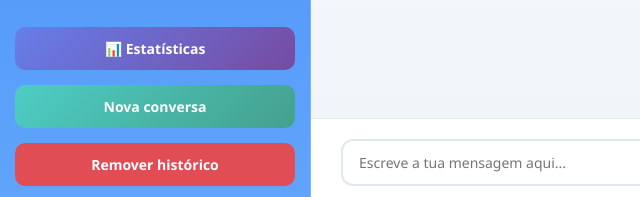
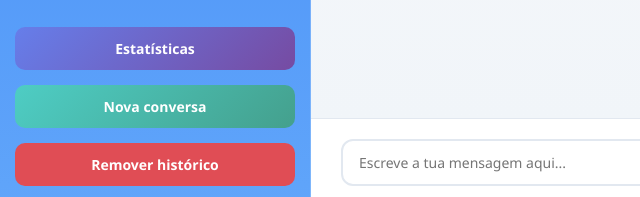
Before and after one commit to ManelBranco/Assistente-Virtual-IA-Nersant, a website: page public/index.html in a window 1280 px wide. Shown: the part 594-791 px from the top of the page, 0-640 px from the left. Drawn offline with Linux system fonts and the light colour scheme; no server answers.

Commit message:
remove emoji

```diff
--- a/public/index.html
+++ b/public/index.html
@@ -25,7 +25,7 @@
 
         <div id="conversations"></div>
 
-        <button onclick="showStatsModal()" class="btn-stats">📊 Estatísticas</button>
+        <button onclick="showStatsModal()" class="btn-stats"> Estatísticas</button>
         <button onclick="newChat()" class="btn-secondary">Nova conversa</button>
         <button onclick="clearAllHistory()" class="btn-clear-history">Remover histórico</button>
     </aside>
```
